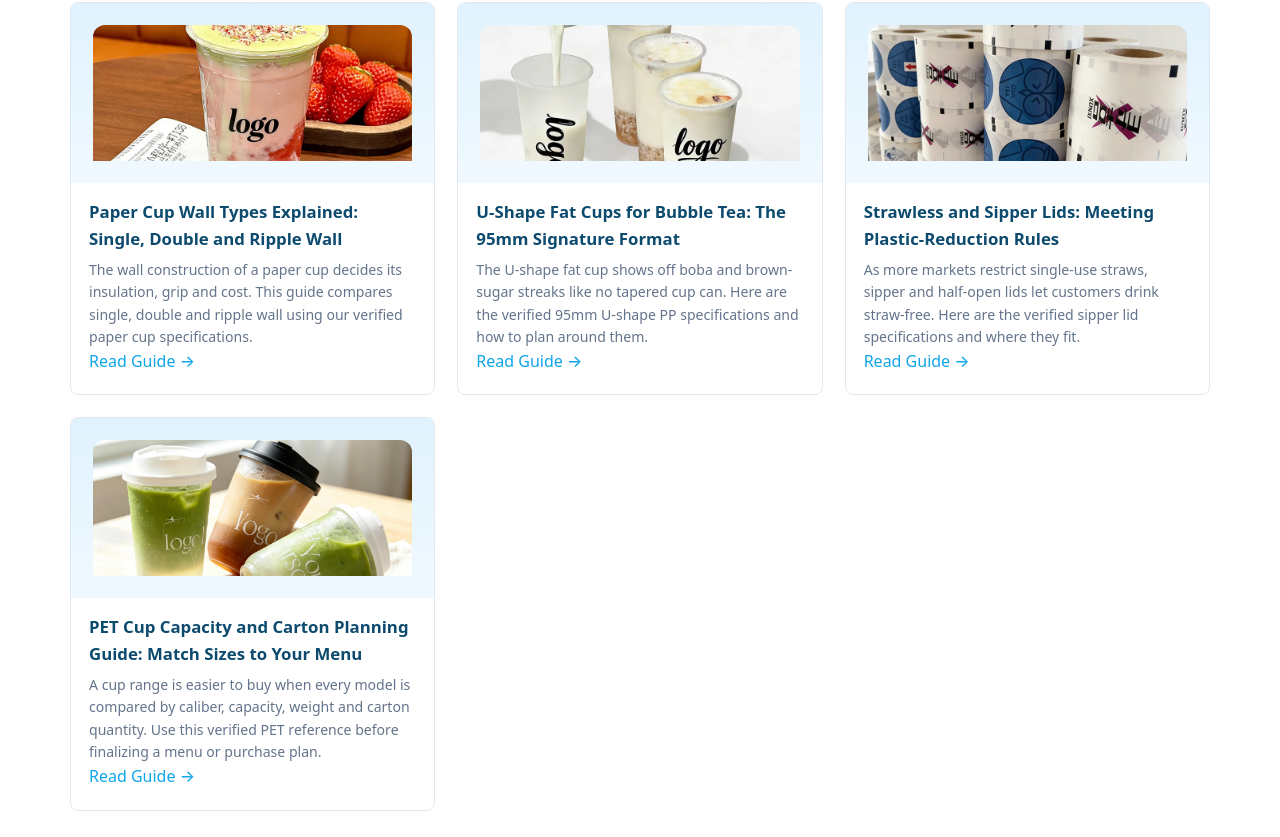
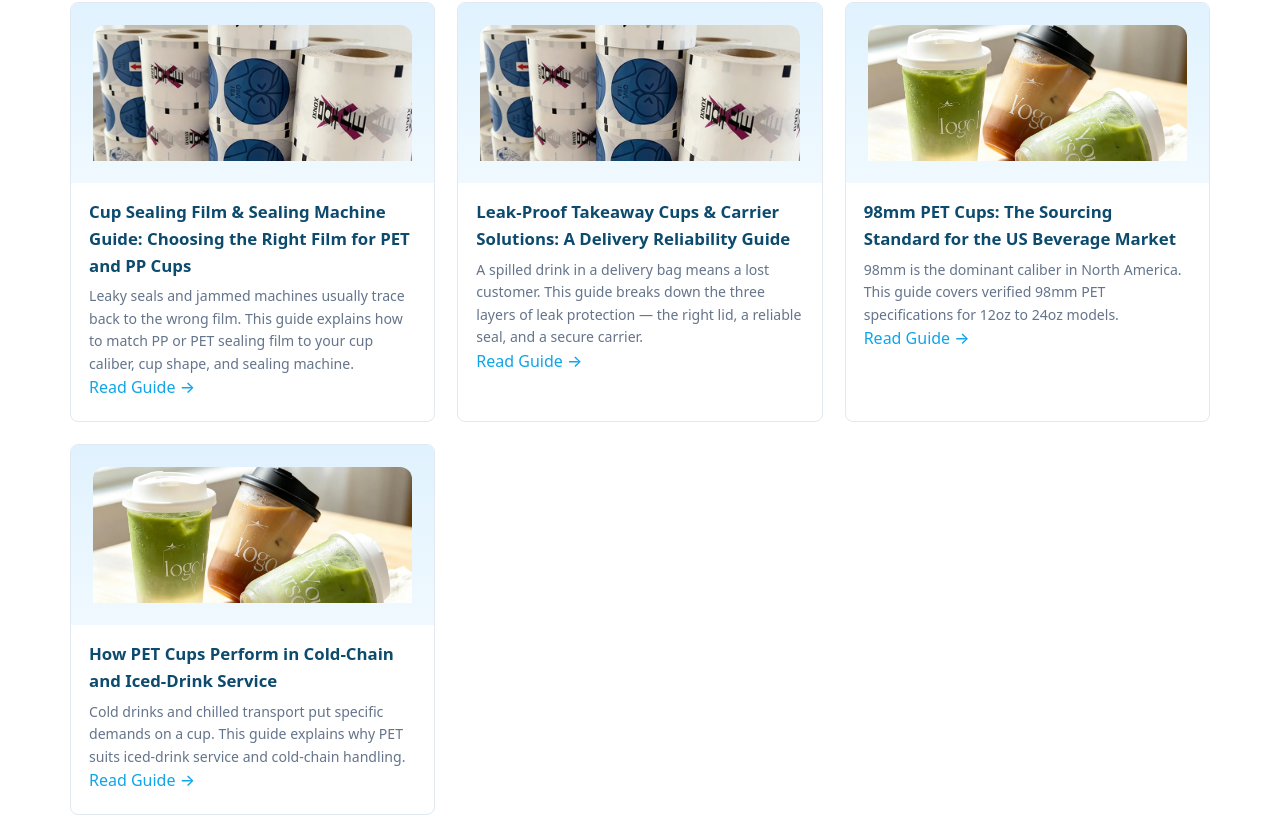
Before and after one commit to parkourV/claropack-official, a React (Vite) app: page / in a window 1280 px wide. Shown: the part 4948-5785 px from the top of the page. Built offline with nearby package versions, Linux system fonts and the light colour scheme.

Commit message:
content: publish 4 guides and unify 30-route SEO audit

```diff
--- a/scripts/prerender.mjs
+++ b/scripts/prerender.mjs
@@ -34,6 +34,10 @@ const routes = [
   "/blog/strawless-sipper-lids-guide",
   "/blog/injection-vs-thermoformed-cups",
   "/blog/large-format-30-32oz-cups-guide",
+  "/blog/cup-sealing-film-machine-guide",
+  "/blog/leak-proof-takeaway-cups-and-carriers",
+  "/blog/us-standard-98mm-pet-cups-guide",
+  "/blog/pet-cups-cold-chain-performance",
   "/about",
   "/contact"
 ];
--- a/src/data/posts.jsx
+++ b/src/data/posts.jsx
@@ -828,5 +828,134 @@ export const posts = {
       { q: 'Which lids fit the large cups?', a: '107mm is a large, specialty caliber. Match it with 107mm flat or dome lids. Confirm the specific lid model with us to ensure a leak-proof seal.' },
       { q: 'Why is the carton count only 600 pcs?', a: 'Jumbo cups take more volume per piece. To keep shipping cartons to a manageable size, we pack 600 pieces per box. Standard 16/22oz cups typically ship in 1,000-piece cartons.' }
     ]
+  },
+  'cup-sealing-film-machine-guide': {
+    title: 'Cup Sealing Film & Sealing Machine Guide: Choosing the Right Film for PET and PP Cups',
+    description: 'How to choose cup sealing film and match it to your cups and sealing machine. Compare PP vs PET film, 90/95/98mm caliber fit, round vs square cups, and custom-printed film for boba and coffee brands.',
+    date: '2026-08-18',
+    author: 'Claropack Technical Team',
+    img: '/assets/images/prod-lids.webp',
+    excerpt: 'Leaky seals and jammed machines usually trace back to the wrong film. This guide explains how to match PP or PET sealing film to your cup caliber, cup shape, and sealing machine.',
+    quickFacts: [
+      { label: 'Film Materials', value: 'PP / PET' },
+      { label: 'Fits Calibers', value: '90 / 95 / 98 mm' },
+      { label: 'Square Cups', value: '92mm square support' },
+      { label: 'Customization', value: 'Logo printing available' }
+    ],
+    content: [
+      {
+        type: 'text',
+        h2: 'Match the Film Material to the Cup',
+        body: 'The core rule is that the sealing film material must match the cup material for a reliable heat seal. PET film pairs with PET cold cups, while PP film pairs with injection PP cups. Using the wrong material will result in a weak seal that peels off or leaks during delivery.'
+      },
+      {
+        type: 'comparison',
+        h2: 'Film-to-Cup Matching Chart',
+        body: 'Based on our factory standards, here is how to match your cups, film and machine.',
+        table: {
+          head: ['Cup Type', 'Caliber', 'Recommended Film', 'Machine'],
+          rows: [
+            ['PET cold cups', '90 / 95 / 98 mm', 'PET sealing film', 'Standard round machine'],
+            ['Injection PP round', '90 / 95 mm', 'PP sealing film', 'Standard round machine'],
+            ['Injection PP square', '92 mm (square)', 'Contact us', 'Square-fit support required']
+          ]
+        }
+      }
+    ],
+    faqs: [
+      { q: 'Can I use PET film on PP cups?', a: 'No. For a reliable heat seal, match the film material to the cup: PET for PET, PP for PP.' },
+      { q: 'Can the film be custom printed?', a: 'Yes. We print custom logos on both PP and PET film rolls. Minimum order quantities apply.' }
+    ]
+  },
+  'leak-proof-takeaway-cups-and-carriers': {
+    title: 'Leak-Proof Takeaway Cups & Carrier Solutions: A Delivery Reliability Guide',
+    description: 'How to stop drink spills in delivery. Match lids, sealing film and cup carriers to your cups for leak-proof takeaway.',
+    date: '2026-08-25',
+    author: 'Claropack Logistics',
+    img: '/assets/images/prod-lids.webp',
+    excerpt: 'A spilled drink in a delivery bag means a lost customer. This guide breaks down the three layers of leak protection — the right lid, a reliable seal, and a secure carrier.',
+    quickFacts: [
+      { label: 'Lid Types', value: 'Flat, Dome, Sipper, Panda' },
+      { label: 'Leak Protection', value: 'Snap-Lock rim design' },
+      { label: 'Sealing Option', value: 'PP/PET film for 90-98mm' },
+      { label: 'Carriers', value: 'Available for multi-cup' }
+    ],
+    content: [
+      {
+        type: 'text',
+        h2: 'Three Layers of Leak Protection',
+        body: 'Successful delivery requires three layers working together: the right lid, a reliable seal (often sealing film), and a secure carrier. Our PET lids feature a "Snap-Lock" rim design to prevent accidental pops during transport.'
+      }
+    ],
+    faqs: [
+      { q: 'Is film or a lid better for delivery?', a: 'For full or shaken drinks, a heat-sealed film is usually more spill-resistant. Many brands combine both: seal the film, then add a dome lid.' },
+      { q: 'Do you supply cup carriers?', a: 'Yes. We provide carriers and sleeves alongside our cup lines to keep drinks upright during delivery.' }
+    ]
+  },
+  'us-standard-98mm-pet-cups-guide': {
+    title: '98mm PET Cups: The Sourcing Standard for the US Beverage Market',
+    description: 'Why 98mm is the go-to caliber for the US beverage industry. Compare verified PET cup specifications from 12oz to 24oz.',
+    date: '2026-08-28',
+    author: 'Claropack Sourcing Advisor',
+    img: '/assets/images/prod-pet.webp',
+    excerpt: '98mm is the dominant caliber in North America. This guide covers verified 98mm PET specifications for 12oz to 24oz models.',
+    quickFacts: [
+      { label: 'US Standard', value: '98 mm caliber' },
+      { label: 'Capacities', value: '12oz, 16oz, 20oz, 24oz' },
+      { label: 'Weight Range', value: '10.5g - 16.5g' },
+      { label: 'Carton', value: '1000 pcs' }
+    ],
+    content: [
+      {
+        type: 'comparison',
+        h2: '98mm Series Specifications',
+        body: 'Verified PET specifications for the North American standard 98mm series.',
+        table: {
+          head: ['Model', 'Caliber', 'Capacity', 'Height', 'Weight', 'Carton'],
+          rows: [
+            ['98-12oz', '98 mm', '12 oz', '85 mm', '10.5 g', '1000 pcs'],
+            ['98-16oz', '98 mm', '16 oz', '121 mm', '14.0 g', '1000 pcs'],
+            ['98-20oz', '98 mm', '20 oz', '140 mm', '15.5 g', '1000 pcs'],
+            ['98-24oz', '98 mm', '24 oz', '153 mm', '16.5 g', '1000 pcs']
+          ]
+        }
+      }
+    ],
+    faqs: [
+      { q: 'Is 98mm the standard for US coffee shops?', a: 'Yes. It allows you to use one lid size across 12oz, 16oz, 20oz and 24oz cups.' }
+    ]
+  },
+  'pet-cups-cold-chain-performance': {
+    title: 'How PET Cups Perform in Cold-Chain and Iced-Drink Service',
+    description: 'Why PET is the material of choice for cold beverages and chilled logistics. Understand PET temperature limits and clarity.',
+    date: '2026-08-29',
+    author: 'Claropack Experts',
+    img: '/assets/images/prod-pet.webp',
+    excerpt: 'Cold drinks and chilled transport put specific demands on a cup. This guide explains why PET suits iced-drink service and cold-chain handling.',
+    quickFacts: [
+      { label: 'Material', value: 'PET (Food-grade)' },
+      { label: 'Temp Limit', value: 'Up to 60°C (Cold-only)' },
+      { label: 'Transparency', value: 'High clarity condensation' },
+      { label: 'Carton Quantities', value: '2000, 1000, 600 pcs' }
+    ],
+    content: [
+      {
+        type: 'comparison',
+        h2: 'PET Specification vs Logistics Planning',
+        body: 'Use these verified specs to plan your cold-chain batching and delivery loads.',
+        table: {
+          head: ['Model', 'Capacity', 'Weight', 'Carton'],
+          rows: [
+            ['74-7401', '3 oz', '3.8 g', '2000 pcs'],
+            ['9301', '12 oz', '11 g', '1000 pcs'],
+            ['95-9507', '16 oz', '14 g', '1000 pcs'],
+            ['107-10703', '30 oz', '19 g', '600 pcs']
+          ]
+        }
+      }
+    ],
+    faqs: [
+      { q: 'Can PET handle cold/frozen drinks?', a: 'PET is designed for cold and ambient beverages up to 60°C. Chilled service is its ideal application.' }
+    ]
   }
 }
--- a/src/pages/Home.jsx
+++ b/src/pages/Home.jsx
@@ -5,7 +5,7 @@ import { CupArt } from '../art.jsx'
 import { useSEO, useJsonLd } from '../seo.jsx'
 import { posts } from '../data/posts.jsx'
 
-const featuredGuides = ['paper-cup-wall-types-guide', 'u-shape-fat-cup-guide', 'strawless-sipper-lids-guide', 'pet-cup-capacity-carton-planning-guide']
+const featuredGuides = ['cup-sealing-film-machine-guide', 'leak-proof-takeaway-cups-and-carriers', 'us-standard-98mm-pet-cups-guide', 'pet-cups-cold-chain-performance']
 
 const categories = [
   { title: 'PET Cold Cups', slug: 'pet-cold-cups', desc: 'Crystal-clear cups from 74 to 107 mm, with capacities from 3 to 32 oz for boba, iced coffee and smoothies.', art: <img src="/assets/images/prod-pet.webp" alt="Clear PET cold cups in multiple sizes" style={{ width: '100%', height: '100%', objectFit: 'contain' }} loading="lazy" /> },
```
Also changed, not shown: scripts/doctor.mjs (+10 -2 lines), 33 other files (tests, documents, lock files or other folders).
